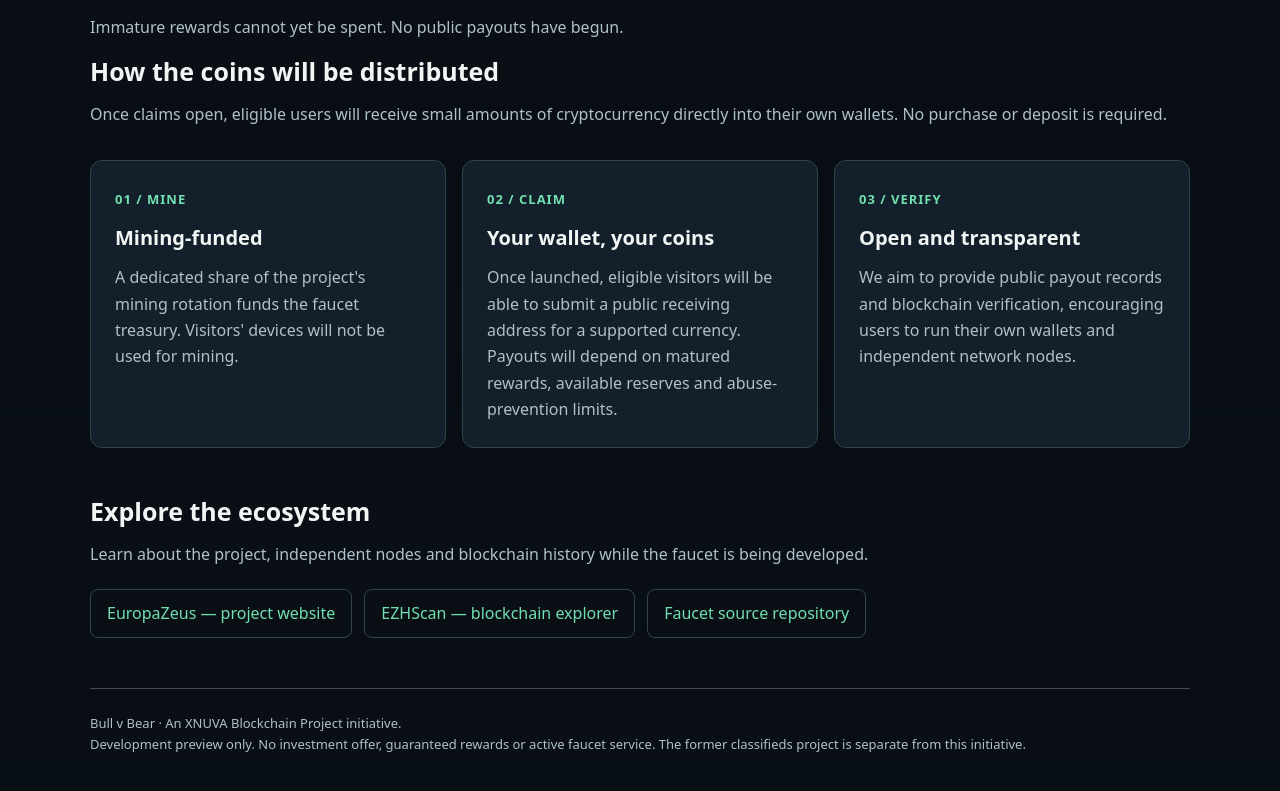
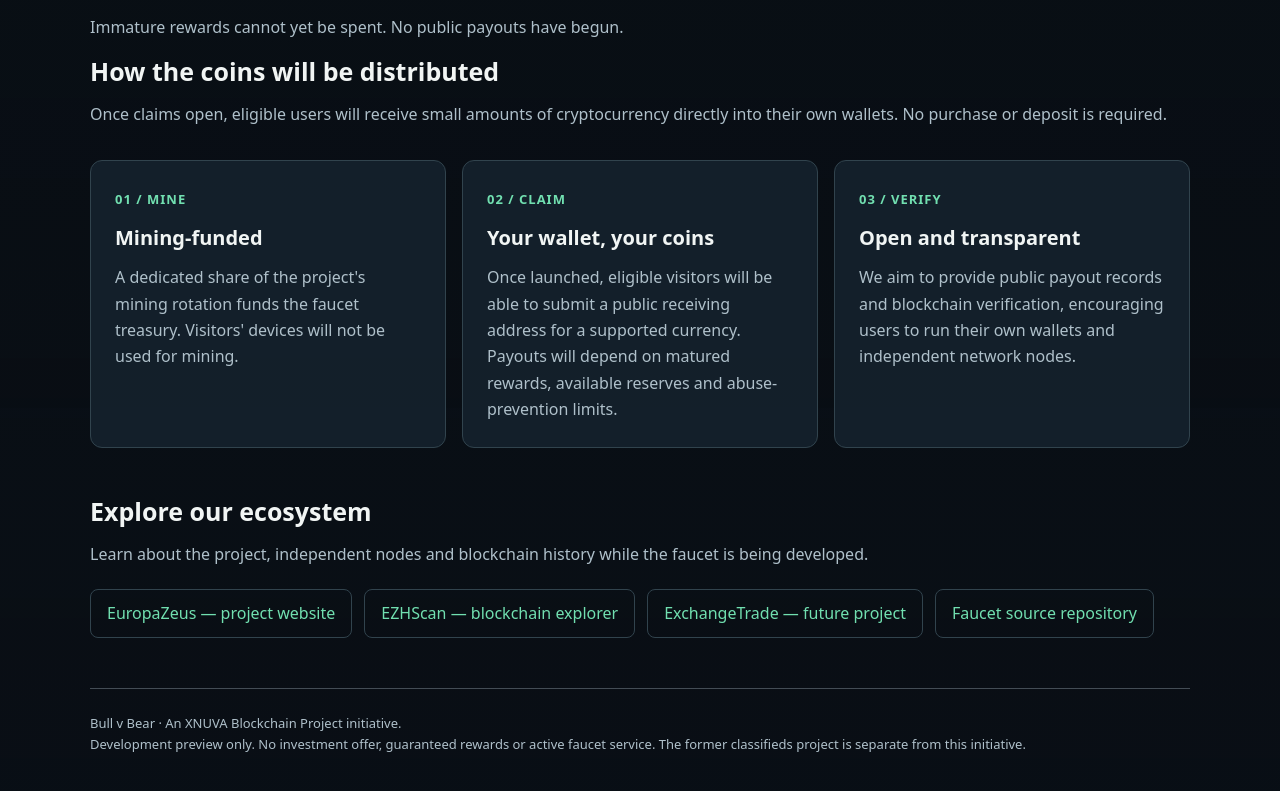
Before and after one commit to Xnuva-Blockchain-Project/Bull-v-Bear.com, a plain HTML site: page index.html in a window 1280 px wide. Shown: the part 1192-1983 px from the top of the page. Drawn offline with Linux system fonts and the light colour scheme; no server answers.

Commit message:
Add reciprocal ecosystem navigation while preserving existing design

```diff
--- a/index.html
+++ b/index.html
@@ -22,7 +22,7 @@ body{background:linear-gradient(rgba(8,13,19,.72),rgba(8,13,19,.88)),url("./bull
 <article class="tile"><span class="number">02 / CLAIM</span><h3>Your wallet, your coins</h3><p>Once launched, eligible visitors will be able to submit a public receiving address for a supported currency. Payouts will depend on matured rewards, available reserves and abuse-prevention limits.</p></article>
 <article class="tile"><span class="number">03 / VERIFY</span><h3>Open and transparent</h3><p>We aim to provide public payout records and blockchain verification, encouraging users to run their own wallets and independent network nodes.</p></article>
 </section>
-<section><h2>Explore the ecosystem</h2><p>Learn about the project, independent nodes and blockchain history while the faucet is being developed.</p><div class="links"><a href="https://europazeus.org/">EuropaZeus — project website</a><a href="https://ezhscan.com/">EZHScan — blockchain explorer</a><a href="https://github.com/Xnuva-Blockchain-Project/Bull-v-Bear.com">Faucet source repository</a></div></section>
+<section><h2>Explore our ecosystem</h2><p>Learn about the project, independent nodes and blockchain history while the faucet is being developed.</p><div class="links"><a href="https://europazeus.org/">EuropaZeus — project website</a><a href="https://ezhscan.com/">EZHScan — blockchain explorer</a><a href="https://exchangetrade.com/">ExchangeTrade — future project</a><a href="https://github.com/Xnuva-Blockchain-Project/Bull-v-Bear.com">Faucet source repository</a></div></section>
 </main>
 <footer>Bull v Bear · An XNUVA Blockchain Project initiative.<br>Development preview only. No investment offer, guaranteed rewards or active faucet service. The former classifieds project is separate from this initiative.</footer>
 <script>
```
